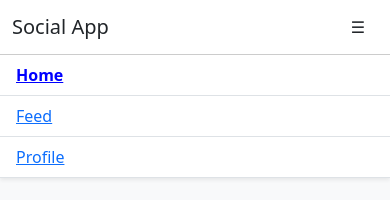
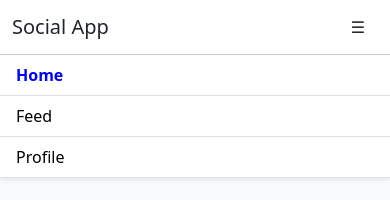
Before and after one commit to vicbro00/CSS-frameworks, a website: page index.html in a window 390 px wide. Both pictures are taken after a click on the button "Toggle navigation". Shown: the top 200 px of the page. Drawn offline with nearby package versions, Linux system fonts and the light colour scheme.

Commit message:
Fixed the navigation links in the mobile menu. Initially the text was blue and had text decoration, which is an error. So I changed it so the text is black, except for the page the user is currently on, and then removed the text decoration.

```diff
--- a/css/header.css
+++ b/css/header.css
@@ -2,6 +2,13 @@
   display: none;
   background-color: white;
   border-top: 1px solid #ccc;
+}
+
+#mobile-menu a {
+  display: block;
+  padding: 10px;
+  text-decoration: none;
+  color: black;
 }
 
 #mobile-menu.active {
```
